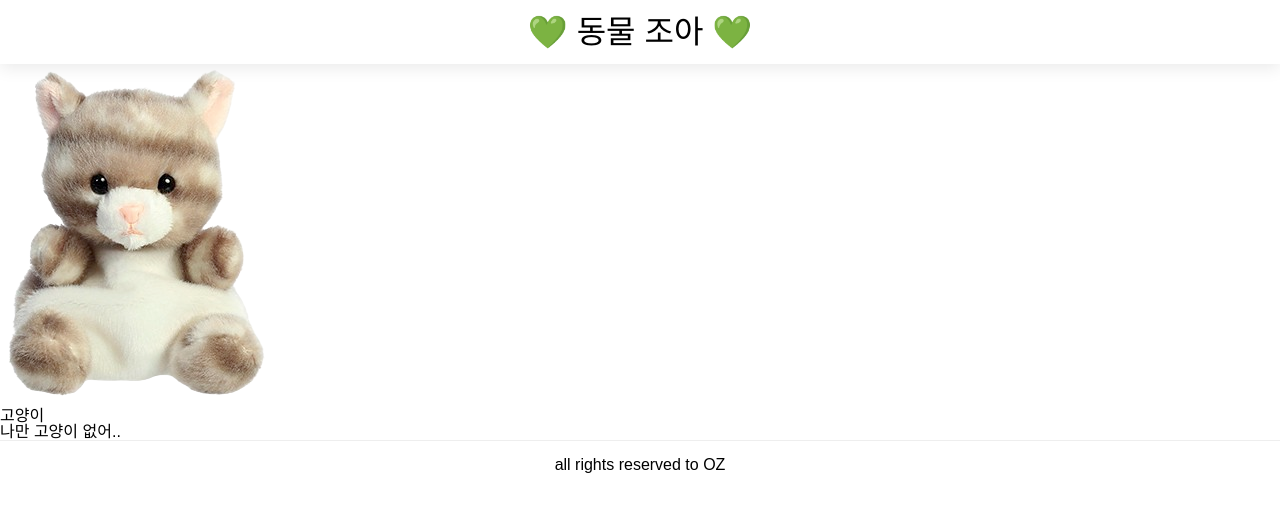
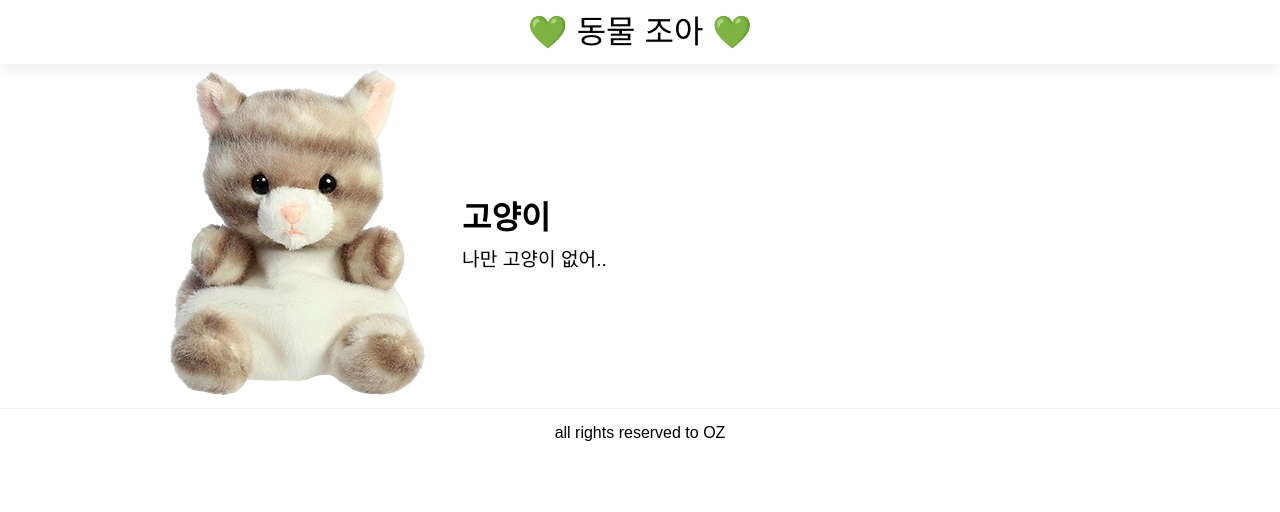
Before and after one commit to jngmnj/ozCodingSchool, a React (Vite) app in the folder React/animals-app/: page /detail/0 in a window 1280 px wide. Shown: the top 512 px of the page. Built offline with nearby package versions, Linux system fonts and the light colour scheme; a web font is replaced by a local one.

Commit message:
💄 Style: 상세페이지 스타일링
- index.css a태그 초기화
- main 요소에 공통 CSS 추가
- 상세페이지 CSS 추가, div 추가

```diff
--- a/React/animals-app/src/App.css
+++ b/React/animals-app/src/App.css
@@ -9,11 +9,13 @@
   font-size: 2rem;
   box-shadow: 0 4px 16px #00000016;
 }
-
-.animal-list {
+main {
   max-width: 768px;
   margin: auto;
   padding: 2rem 1rem;
+}
+
+.animal-list {
   display: flex;
   flex-grow: 4;
   gap: 1.5rem 1rem;
@@ -46,6 +48,23 @@
   text-align: center;
 }
 
+.detail {
+  display: flex;
+  align-items: center;
+  gap: 2rem;
+  justify-content: center;
+}
+.detail .img-box {}
+.detail .text-box {}
+.detail .name {
+  font-size: 2rem;
+  font-weight: 700;
+  margin-bottom: 1rem;
+}
+.detail .desc {
+  font-size: 1.2rem;
+}
+
 .footer {
   width: 100%;
   text-align: center;
--- a/React/animals-app/src/index.css
+++ b/React/animals-app/src/index.css
@@ -11,3 +11,8 @@ body {
 * {
   box-sizing: border-box;
 }
+
+a {
+  color: #333;
+  text-decoration: none;
+}
--- a/React/animals-app/src/page/Detail.jsx
+++ b/React/animals-app/src/page/Detail.jsx
@@ -4,17 +4,17 @@ import { data } from "../assets/data/data";
 
 const Detail = () => {
   const { id } = useParams();
-  console.log(id);
+  const animalData = data.find((item) => item.id === Number(id));
 
-  const animalData = data.find((item) => item.id === Number(id));
-  console.log(animalData);
   return (
     <div className="detail">
       <div className="img-box">
         <img src={animalData.img} />
       </div>
-      <div className="name">{animalData.name}</div>
-      <div className="desc">{animalData.description}</div>
+      <div className="text-box">
+          <div className="name">{animalData.name}</div>
+          <div className="desc">{animalData.description}</div>
+      </div>
     </div>
   );
 };
```
